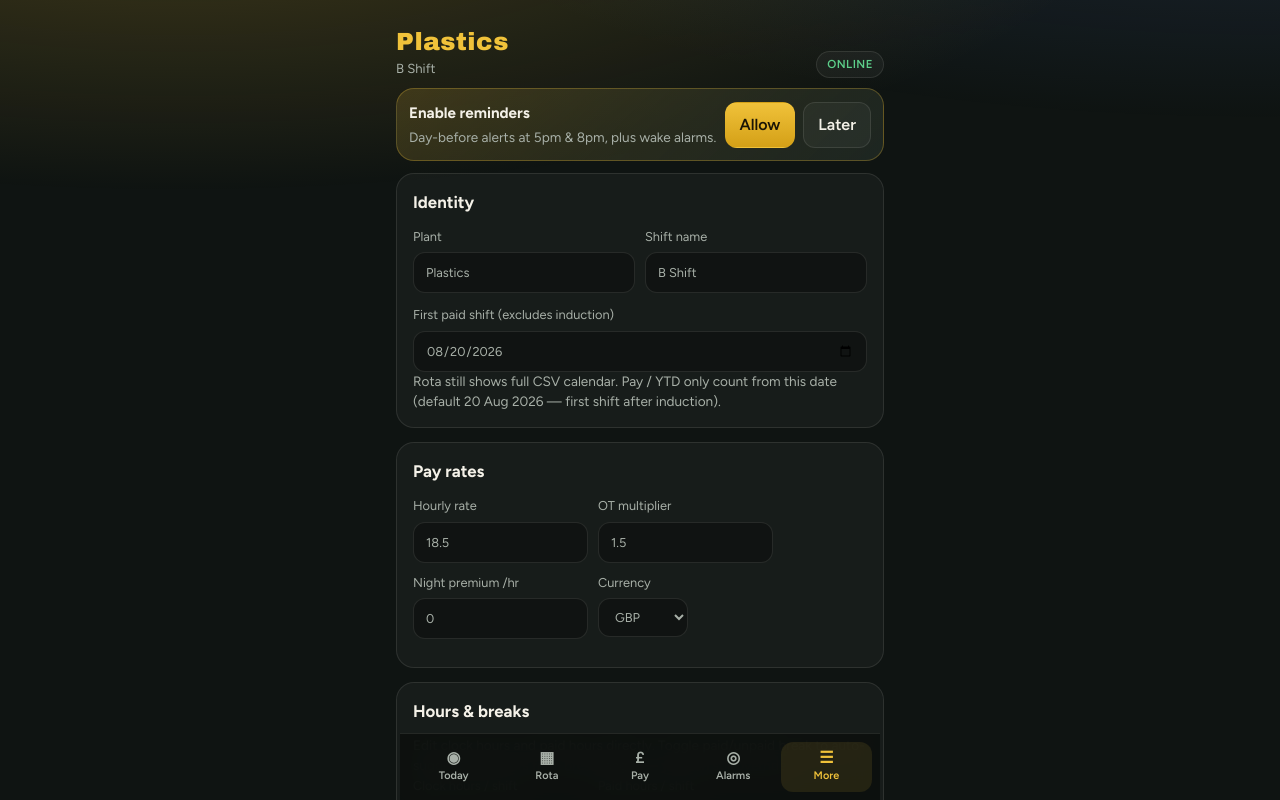
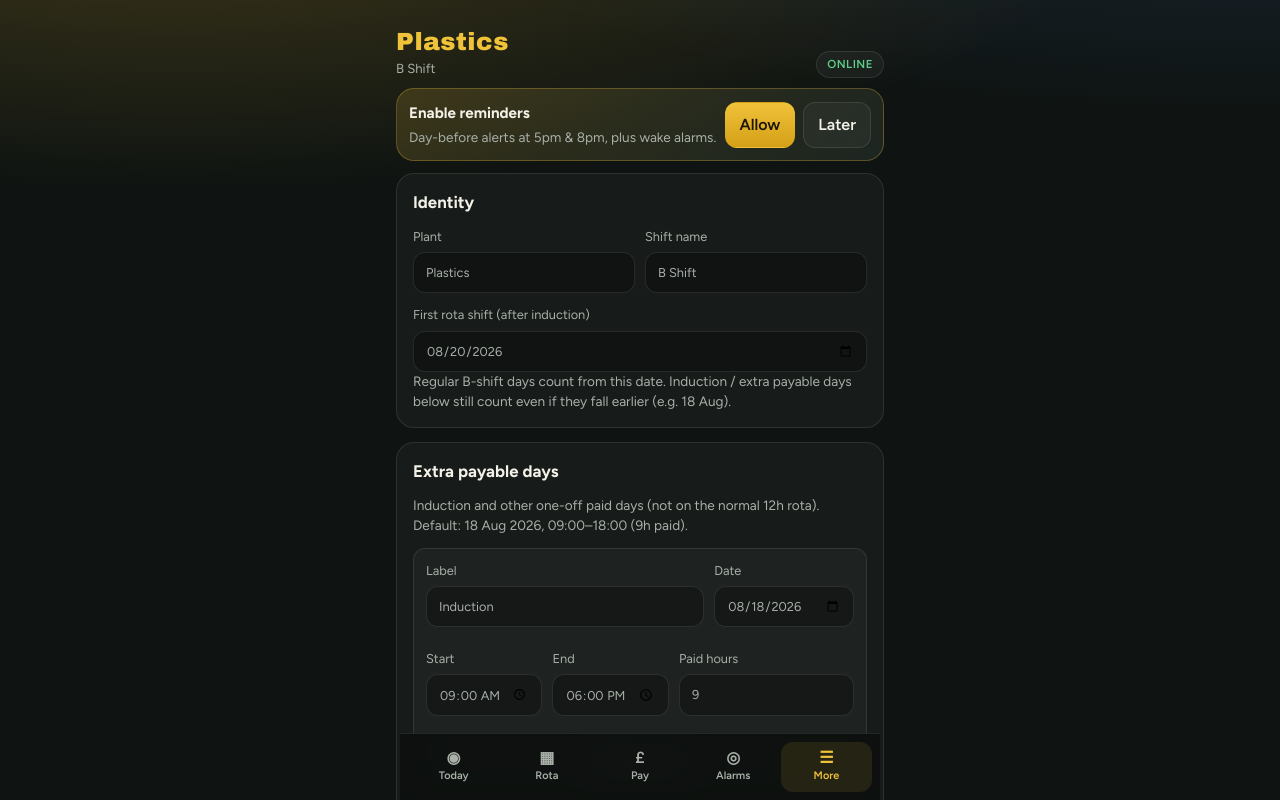
Before and after one commit to perpetualadam/plastics-shift-planner, a Next.js app: page /settings in a window 1280 px wide. Shown: the top 800 px of the page. Built offline with nearby package versions, Linux system fonts and the light colour scheme.

Commit message:
Count 18 Aug induction as payable extra work
Add editable extra payable days (default induction 09:00–18:00, 9h paid)
so this week includes induction pay alongside rota shifts from 20 Aug.

Co-authored-by: perpetualadam <perpetualadam@users.noreply.github.com>

```diff
--- a/scripts/test-pay.ts
+++ b/scripts/test-pay.ts
@@ -5,25 +5,23 @@ import {
   paidHoursPerShift,
   unpaidBreakHoursPerShift,
 } from "../src/lib/pay";
-import { DEFAULT_SETTINGS, type AppData } from "../src/lib/storage";
+import { DEFAULT_EXTRA_WORK, DEFAULT_SETTINGS, type AppData } from "../src/lib/storage";
 
 const baseData: AppData = {
   settings: { ...DEFAULT_SETTINGS },
   overtime: [],
   notes: [],
   adjustments: [],
+  extraWork: DEFAULT_EXTRA_WORK.map((e) => ({ ...e })),
   notificationPermissionAsked: false,
   installedHintDismissed: false,
 };
 
 assert.equal(unpaidBreakHoursPerShift({ ...DEFAULT_SETTINGS, breakPaid: false, paidHoursPerShift: 11.5, shiftClockHours: 12 }), 0.5);
-assert.equal(unpaidBreakHoursPerShift({ ...DEFAULT_SETTINGS, breakPaid: true, paidHoursPerShift: 12, shiftClockHours: 12 }), 0);
 assert.equal(paidHoursPerShift({ ...DEFAULT_SETTINGS, paidHoursPerShift: 11.5 }), 11.5);
 assert.equal(paidHoursFromBreak({ shiftClockHours: 12, breakMinutes: 30, breakPaid: false }), 11.5);
-assert.equal(paidHoursFromBreak({ shiftClockHours: 12, breakMinutes: 30, breakPaid: true }), 12);
 
-// With workStartDate 2026-08-20, Aug pay only counts from 20th
-// Aug CSV after 20th: days 20,21,25,26 (4) + nights 29,30,31 (3) = 7 shifts
+// Aug 2026: rota from 20th = 4 days + 3 nights = 7 × 11.5 paid, plus induction 9h on 18th
 const unpaid = calculatePay(
   {
     ...baseData,
@@ -42,36 +40,23 @@ const unpaid = calculatePay(
 );
 assert.equal(unpaid.scheduledDays, 4);
 assert.equal(unpaid.scheduledNights, 3);
-assert.equal(unpaid.scheduledHours, 7 * 12);
-assert.equal(unpaid.paidHours, 7 * 11.5);
-assert.equal(unpaid.basePay, 7 * 11.5 * 10);
+assert.equal(unpaid.extraDays, 1);
+assert.equal(unpaid.scheduledHours, 7 * 12 + 9);
+assert.equal(unpaid.paidHours, 7 * 11.5 + 9);
+assert.equal(unpaid.basePay, (7 * 11.5 + 9) * 10);
 
-const paid = calculatePay(
+// Induction alone in a week before rota start still pays
+const inductionOnly = calculatePay(
   {
     ...baseData,
-    settings: {
-      ...DEFAULT_SETTINGS,
-      hourlyRate: 10,
-      workStartDate: "2026-08-20",
-      breakPaid: true,
-      paidHoursPerShift: 12,
-      shiftClockHours: 12,
-    },
+    settings: { ...DEFAULT_SETTINGS, hourlyRate: 10, workStartDate: "2026-08-20" },
   },
-  new Date(2026, 7, 1),
-  new Date(2026, 7, 31),
+  new Date(2026, 7, 17),
+  new Date(2026, 7, 19),
 );
-assert.equal(paid.paidHours, 7 * 12);
-assert.equal(paid.unpaidBreakHours, 0);
-assert.ok(paid.total > unpaid.total);
-
-// Before start date → zero
-const before = calculatePay(
-  baseData,
-  new Date(2026, 0, 1),
-  new Date(2026, 0, 31),
-);
-assert.equal(before.paidHours, 0);
-assert.equal(before.total, 0);
+assert.equal(inductionOnly.extraDays, 1);
+assert.equal(inductionOnly.paidHours, 9);
+assert.equal(inductionOnly.basePay, 90);
+assert.equal(inductionOnly.scheduledDays, 0);
 
 console.log("pay break tests passed");
--- a/src/app/globals.css
+++ b/src/app/globals.css
@@ -390,6 +390,21 @@ select {
   margin-top: 12px;
   font-size: 0.8rem;
   color: var(--ink-dim);
+}
+
+.extra-work-card {
+  margin: 12px 0;
+  padding: 12px;
+  border-radius: 12px;
+  border: 1px solid var(--line);
+  background: rgba(255, 255, 255, 0.03);
+  display: flex;
+  flex-direction: column;
+  gap: 10px;
+}
+
+.worked-list li.kind-extra {
+  border-left: 3px solid var(--amber);
 }
 
 input,
--- a/src/components/SettingsView.tsx
+++ b/src/components/SettingsView.tsx
@@ -4,11 +4,20 @@ import { useEffect, useRef, useState } from "react";
 import { useAppData } from "@/hooks/useAppData";
 import { paidHoursFromBreak } from "@/lib/pay";
 import {
+  DEFAULT_EXTRA_WORK,
   DEFAULT_SETTINGS,
   exportBackup,
   importBackup,
+  uid,
   type AppData,
 } from "@/lib/storage";
+
+function hoursFromTimes(start: string, end: string): number {
+  const [sh, sm] = start.split(":").map(Number);
+  const [eh, em] = end.split(":").map(Number);
+  if (![sh, sm, eh, em].every(Number.isFinite)) return 0;
+  return Math.max(0, (eh * 60 + em - (sh * 60 + sm)) / 60);
+}
 
 /** Number input that allows clearing (no sticky zero). */
 function NumberField({
@@ -82,7 +91,7 @@ function NumberField({
 }
 
 export function SettingsView() {
-  const { data, setData, updateSettings } = useAppData();
+  const { data, setData, updateSettings, upsertExtraWork, removeExtraWork } = useAppData();
   const fileRef = useRef<HTMLInputElement>(null);
   const [msg, setMsg] = useState("");
 
@@ -127,7 +136,7 @@ export function SettingsView() {
           </label>
         </div>
         <label className="grow block-field">
-          First paid shift (excludes induction)
+          First rota shift (after induction)
           <input
             type="date"
             value={data.settings.workStartDate || "2026-08-20"}
@@ -135,9 +144,113 @@ export function SettingsView() {
           />
         </label>
         <p className="help">
-          Rota still shows full CSV calendar. Pay / YTD only count from this date (default 20 Aug
-          2026 — first shift after induction).
+          Regular B-shift days count from this date. Induction / extra payable days below still
+          count even if they fall earlier (e.g. 18 Aug).
         </p>
+      </section>
+
+      <section className="panel">
+        <div className="panel-head">
+          <h2>Extra payable days</h2>
+        </div>
+        <p className="help">
+          Induction and other one-off paid days (not on the normal 12h rota). Default: 18 Aug 2026,
+          09:00–18:00 (9h paid).
+        </p>
+        {(data.extraWork ?? []).map((entry) => (
+          <div key={entry.id} className="extra-work-card">
+            <div className="form-row wrap">
+              <label className="grow">
+                Label
+                <input
+                  value={entry.label}
+                  onChange={(e) =>
+                    upsertExtraWork({ ...entry, label: e.target.value || "Extra day" })
+                  }
+                />
+              </label>
+              <label>
+                Date
+                <input
+                  type="date"
+                  value={entry.dateKey}
+                  onChange={(e) => upsertExtraWork({ ...entry, dateKey: e.target.value })}
+                />
+              </label>
+            </div>
+            <div className="form-row wrap">
+              <label>
+                Start
+                <input
+                  type="time"
+                  value={entry.start}
+                  onChange={(e) => {
+                    const start = e.target.value || "09:00";
+                    const clockHours = hoursFromTimes(start, entry.end);
+                    upsertExtraWork({
+                      ...entry,
+                      start,
+                      clockHours,
+                      paidHours: entry.paidHours ?? clockHours,
+                    });
+                  }}
+                />
+              </label>
+              <label>
+                End
+                <input
+                  type="time"
+                  value={entry.end}
+                  onChange={(e) => {
+                    const end = e.target.value || "18:00";
+                    const clockHours = hoursFromTimes(entry.start, end);
+                    upsertExtraWork({
+                      ...entry,
+                      end,
+                      clockHours,
+                      paidHours: entry.paidHours ?? clockHours,
+                    });
+                  }}
+                />
+              </label>
+              <NumberField
+                label="Paid hours"
+                value={entry.paidHours ?? entry.clockHours ?? 9}
+                min={0}
+                max={24}
+                step="0.25"
+                onCommit={(paidHours) => {
+                  const clockHours = hoursFromTimes(entry.start, entry.end);
+                  upsertExtraWork({ ...entry, clockHours, paidHours });
+                }}
+              />
+            </div>
+            <button
+              type="button"
+              className="btn btn-ghost"
+              onClick={() => removeExtraWork(entry.id)}
+            >
+              Remove day
+            </button>
+          </div>
+        ))}
+        <button
+          type="button"
+          className="btn btn-primary"
+          onClick={() =>
+            upsertExtraWork({
+              id: uid(),
+              dateKey: "2026-08-18",
+              label: "Extra day",
+              start: "09:00",
+              end: "18:00",
+              clockHours: 9,
+              paidHours: 9,
+            })
+          }
+        >
+          Add payable day
+        </button>
       </section>
 
       <section className="panel">
@@ -296,6 +409,7 @@ export function SettingsView() {
               overtime: [],
               notes: [],
               adjustments: [],
+              extraWork: DEFAULT_EXTRA_WORK.map((e) => ({ ...e })),
               notificationPermissionAsked: false,
               installedHintDismissed: false,
             };
--- a/src/hooks/useAppData.ts
+++ b/src/hooks/useAppData.ts
@@ -6,6 +6,7 @@ import {
   saveData,
   type AppData,
   type AppSettings,
+  type ExtraWorkEntry,
   type OvertimeEntry,
   uid,
 } from "@/lib/storage";
@@ -33,7 +34,6 @@ export function useAppData() {
   const raw = useSyncExternalStore(subscribe, getSnapshot, getServerSnapshot);
   const data = useMemo(() => {
     if (!raw) {
-      // Ensure defaults even when key missing
       return loadData();
     }
     try {
@@ -114,6 +114,26 @@ export function useAppData() {
     [setData],
   );
 
+  const upsertExtraWork = useCallback(
+    (entry: ExtraWorkEntry) => {
+      setData((prev) => {
+        const rest = (prev.extraWork ?? []).filter((e) => e.id !== entry.id);
+        return { ...prev, extraWork: [...rest, entry] };
+      });
+    },
+    [setData],
+  );
+
+  const removeExtraWork = useCallback(
+    (id: string) => {
+      setData((prev) => ({
+        ...prev,
+        extraWork: (prev.extraWork ?? []).filter((e) => e.id !== id),
+      }));
+    },
+    [setData],
+  );
+
   return {
     data,
     setData,
@@ -123,5 +143,7 @@ export function useAppData() {
     setDayNote,
     addAdjustment,
     removeAdjustment,
+    upsertExtraWork,
+    removeExtraWork,
   };
 }
--- a/src/lib/pay.ts
+++ b/src/lib/pay.ts
@@ -7,11 +7,20 @@ import {
   type ShiftKind,
 } from "./rota";
 import { ROTA_DATES } from "./rotaData";
-import type { AppData, AppSettings, OvertimeEntry, PayAdjustment } from "./storage";
+import {
+  extraWorkClockHours,
+  extraWorkPaidHours,
+  type AppData,
+  type AppSettings,
+  type ExtraWorkEntry,
+  type OvertimeEntry,
+  type PayAdjustment,
+} from "./storage";
 
 export type PayBreakdown = {
   scheduledDays: number;
   scheduledNights: number;
+  extraDays: number;
   /** Clock hours on site (includes unpaid break time). */
   scheduledHours: number;
   /** Hours that attract base pay after break rules. */
@@ -67,7 +76,9 @@ export function unpaidBreakHoursPerShift(settings: AppSettings): number {
 }
 
 /** Sync paid hours from break length when user toggles break settings. */
-export function paidHoursFromBreak(settings: Pick<AppSettings, "shiftClockHours" | "breakMinutes" | "breakPaid">): number {
+export function paidHoursFromBreak(
+  settings: Pick<AppSettings, "shiftClockHours" | "breakMinutes" | "breakPaid">,
+): number {
   const clock = clockHoursPerShift(settings as AppSettings);
   if (settings.breakPaid) return clock;
   const mins = Math.max(0, settings.breakMinutes || 0);
@@ -89,44 +100,36 @@ function clampRangeToWorkStart(
   return { start: from, end: to };
 }
 
+function extraWorkInRange(data: AppData, startKey: string, endKey: string): ExtraWorkEntry[] {
+  return (data.extraWork ?? []).filter((e) => e.dateKey >= startKey && e.dateKey <= endKey);
+}
+
 export function calculatePay(data: AppData, start: Date, end: Date): PayBreakdown {
   const { settings } = data;
+  const fullStartKey = toDateKey(startOfLocalDay(start));
+  const fullEndKey = toDateKey(startOfLocalDay(end));
+  const extras = extraWorkInRange(data, fullStartKey, fullEndKey);
+  const extraClock = extras.reduce((s, e) => s + extraWorkClockHours(e), 0);
+  const extraPaid = extras.reduce((s, e) => s + extraWorkPaidHours(e), 0);
+
   const range = clampRangeToWorkStart(settings, start, end);
-  if (!range) {
-    return {
-      scheduledDays: 0,
-      scheduledNights: 0,
-      scheduledHours: 0,
-      paidHours: 0,
-      unpaidBreakHours: 0,
-      breakMinutes: settings.breakMinutes,
-      breakPaid: settings.breakPaid,
-      basePay: 0,
-      nightPremiumPay: 0,
-      overtimeHours: 0,
-      overtimePay: 0,
-      adjustments: 0,
-      total: 0,
-      effectiveHourly: 0,
-    };
-  }
+  const counts = range
+    ? countWorkDaysInRange(range.start, range.end)
+    : { days: 0, nights: 0, off: 0, hours: 0 };
 
-  const counts = countWorkDaysInRange(range.start, range.end);
   const shifts = counts.days + counts.nights;
   const clock = clockHoursPerShift(settings);
   const paidPer = paidHoursPerShift(settings);
   const unpaidPer = unpaidBreakHoursPerShift(settings);
-  const scheduledHours = shifts * clock;
-  const paidHours = shifts * paidPer;
-  const unpaidBreakHours = shifts * unpaidPer;
+
+  const scheduledHours = shifts * clock + extraClock;
+  const paidHours = shifts * paidPer + extraPaid;
+  const unpaidBreakHours = shifts * unpaidPer + Math.max(0, extraClock - extraPaid);
 
   const basePay = paidHours * settings.hourlyRate;
   const nightPremiumPay = counts.nights * paidPer * settings.nightPremium;
 
-  const startKey = toDateKey(range.start);
-  const endKey = toDateKey(range.end);
-
-  const ot = data.overtime.filter((o) => o.dateKey >= startKey && o.dateKey <= endKey);
+  const ot = data.overtime.filter((o) => o.dateKey >= fullStartKey && o.dateKey <= fullEndKey);
   const overtimeHours = ot.reduce((sum, o) => sum + o.hours, 0);
   const overtimePay = ot.reduce((sum, o) => {
     const rate = o.rateOverride ?? settings.hourlyRate * settings.overtimeMultiplier;
@@ -134,7 +137,7 @@ export function calculatePay(data: AppData, start: Date, end: Date): PayBreakdow
   }, 0);
 
   const adjustmentsList = data.adjustments.filter(
-    (a) => a.dateKey >= startKey && a.dateKey <= endKey,
+    (a) => a.dateKey >= fullStartKey && a.dateKey <= fullEndKey,
   );
   const adjustments = adjustmentsList.reduce((sum, a) => sum + a.amount, 0);
 
@@ -145,6 +148,7 @@ export function calculatePay(data: AppData, start: Date, end: Date): PayBreakdow
   return {
     scheduledDays: counts.days,
     scheduledNights: counts.nights,
+    extraDays: extras.length,
     scheduledHours,
     paidHours,
     unpaidBreakHours,
@@ -167,7 +171,8 @@ export function calculateMonthPay(data: AppData, year: number, month: number): P
 
 export type WorkedDayRow = {
   dateKey: string;
-  kind: ShiftKind;
+  kind: ShiftKind | "extra";
+  label?: string;
   scheduledHours: number;
   paidHours: number;
   overtimeHours: number;
@@ -187,6 +192,9 @@ export function workedDaysInMonth(
   const last = startOfLocalDay(end);
   const clock = clockHoursPerShift(data.settings);
   const paid = paidHoursPerShift(data.settings);
+  const startKey = toDateKey(start);
+  const endKey = toDateKey(end);
+
   while (cursor.getTime() <= last.getTime()) {
     const shift = getShiftForDate(cursor);
     if (shift.kind !== "off") {
@@ -208,7 +216,24 @@ export function workedDaysInMonth(
     }
     cursor.setDate(cursor.getDate() + 1);
   }
-  return rows;
+
+  for (const extra of extraWorkInRange(data, startKey, endKey)) {
+    const ot = data.overtime
+      .filter((o) => o.dateKey === extra.dateKey)
+      .reduce((s, o) => s + o.hours, 0);
+    rows.push({
+      dateKey: extra.dateKey,
+      kind: "extra",
+      label: extra.label,
+      scheduledHours: extraWorkClockHours(extra),
+      paidHours: extraWorkPaidHours(extra),
+      overtimeHours: ot,
+      note: extra.note ?? `${extra.start}–${extra.end}`,
+      countsForPay: true,
+    });
+  }
+
+  return rows.sort((a, b) => a.dateKey.localeCompare(b.dateKey));
 }
 
 export function sumOvertimeHours(entries: OvertimeEntry[]): number {
@@ -228,7 +253,8 @@ export function estimatedAnnual(data: AppData): number {
   const startKey = data.settings.workStartDate || "";
   const workDays = ROTA_DATES.filter((d) => !startKey || d >= startKey).length;
   const hoursPer = paidHoursPerShift(data.settings);
-  const base = workDays * hoursPer * data.settings.hourlyRate;
+  const extraPaid = (data.extraWork ?? []).reduce((s, e) => s + extraWorkPaidHours(e), 0);
+  const base = (workDays * hoursPer + extraPaid) * data.settings.hourlyRate;
   const nightsShare = 0.5;
   const nightPrem = workDays * nightsShare * hoursPer * data.settings.nightPremium;
   return base + nightPrem;
--- a/src/lib/storage.ts
+++ b/src/lib/storage.ts
@@ -59,11 +59,25 @@ export type PayAdjustment = {
   amount: number;
 };
 
+export type ExtraWorkEntry = {
+  id: string;
+  dateKey: string;
+  label: string;
+  start: string; // HH:MM
+  end: string; // HH:MM
+  /** Clock hours on site; if omitted, derived from start/end. */
+  clockHours?: number;
+  /** Paid hours; defaults to clock hours (fully payable). */
+  paidHours?: number;
+  note?: string;
+};
+
 export type AppData = {
   settings: AppSettings;
   overtime: OvertimeEntry[];
   notes: DayNote[];
   adjustments: PayAdjustment[];
+  extraWork: ExtraWorkEntry[];
   notificationPermissionAsked: boolean;
   installedHintDismissed: boolean;
 };
@@ -97,49 +111,82 @@ export const CSV_DEFAULT_WAKE = {
   night: "16:49",
 } as const;
 
-const STORAGE_KEY = "plastics-b-shift-planner-v1";
+/** Default payable induction — 18 Aug 2026, 09:00–18:00 (9h). */
+export const DEFAULT_EXTRA_WORK: ExtraWorkEntry[] = [
+  {
+    id: "induction-2026-08-18",
+    dateKey: "2026-08-18",
+    label: "Induction",
+    start: "09:00",
+    end: "18:00",
+    clockHours: 9,
+    paidHours: 9,
+    note: "Payable induction day",
+  },
+];
 
-export function loadData(): AppData {
-  if (typeof window === "undefined") {
+function hoursBetween(start: string, end: string): number {
+  const [sh, sm] = start.split(":").map(Number);
+  const [eh, em] = end.split(":").map(Number);
+  if (![sh, sm, eh, em].every(Number.isFinite)) return 0;
+  return Math.max(0, (eh * 60 + em - (sh * 60 + sm)) / 60);
+}
+
+export function extraWorkClockHours(entry: ExtraWorkEntry): number {
+  if (typeof entry.clockHours === "number" && Number.isFinite(entry.clockHours)) {
+    return Math.max(0, entry.clockHours);
+  }
+  return hoursBetween(entry.start, entry.end);
+}
+
+export function extraWorkPaidHours(entry: ExtraWorkEntry): number {
+  if (typeof entry.paidHours === "number" && Number.isFinite(entry.paidHours)) {
+    return Math.max(0, entry.paidHours);
+  }
+  return extraWorkClockHours(entry);
+}
+
+function emptyData(): AppData {
   return {
     settings: DEFAULT_SETTINGS,
     overtime: [],
     notes: [],
     adjustments: [],
+    extraWork: DEFAULT_EXTRA_WORK.map((e) => ({ ...e })),
     notificationPermissionAsked: false,
     installedHintDismissed: false,
   };
 }
-  try {
-    const raw = localStorage.getItem(STORAGE_KEY);
-    if (!raw) {
-      return {
-        settings: DEFAULT_SETTINGS,
-        overtime: [],
-        notes: [],
-        adjustments: [],
-        notificationPermissionAsked: false,
-        installedHintDismissed: false,
-      };
-    }
-    const parsed = JSON.parse(raw) as Partial<AppData>;
+
+function normalizeData(parsed: Partial<AppData>): AppData {
+  const hasExtraKey = Object.prototype.hasOwnProperty.call(parsed, "extraWork");
   return {
     settings: { ...DEFAULT_SETTINGS, ...parsed.settings },
     overtime: parsed.overtime ?? [],
     notes: parsed.notes ?? [],
     adjustments: parsed.adjustments ?? [],
+    // Seed induction only when older installs never had this field
+    extraWork: hasExtraKey
+      ? (parsed.extraWork ?? [])
+      : DEFAULT_EXTRA_WORK.map((e) => ({ ...e })),
     notificationPermissionAsked: parsed.notificationPermissionAsked ?? false,
     installedHintDismissed: parsed.installedHintDismissed ?? false,
   };
+}
+
+const STORAGE_KEY = "plastics-b-shift-planner-v1";
+
+export function loadData(): AppData {
+  if (typeof window === "undefined") {
+    return emptyData();
+  }
+  try {
+    const raw = localStorage.getItem(STORAGE_KEY);
+    if (!raw) return emptyData();
+    const parsed = JSON.parse(raw) as Partial<AppData>;
+    return normalizeData(parsed);
   } catch {
-    return {
-      settings: DEFAULT_SETTINGS,
-      overtime: [],
-      notes: [],
-      adjustments: [],
-      notificationPermissionAsked: false,
-      installedHintDismissed: false,
-    };
+    return emptyData();
   }
 }
 
@@ -181,12 +228,5 @@ export function exportBackup(data: AppData): string {
 export function importBackup(json: string): AppData {
   const parsed = JSON.parse(json) as { data?: AppData } | AppData;
   const data = "data" in parsed && parsed.data ? parsed.data : (parsed as AppData);
-  return {
-    settings: { ...DEFAULT_SETTINGS, ...data.settings },
-    overtime: data.overtime ?? [],
-    notes: data.notes ?? [],
-    adjustments: data.adjustments ?? [],
-    notificationPermissionAsked: data.notificationPermissionAsked ?? false,
-    installedHintDismissed: data.installedHintDismissed ?? false,
-  };
+  return normalizeData(data);
 }
```
Also changed, not shown: src/components/PayView.tsx (+16 -5 lines). Lines whose indentation alone changed are shown as unchanged.
